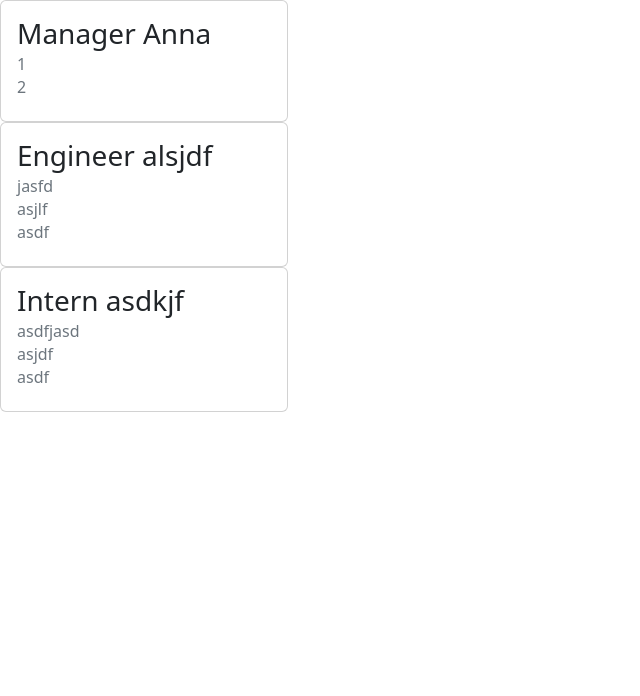
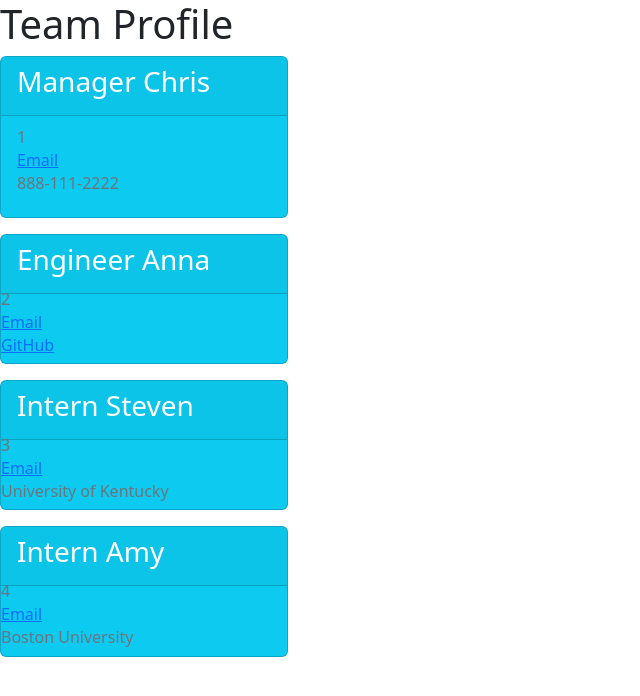
Before and after one commit to annaperlack/team-profile-generator, a website: page index.html in a window 1280 px wide. Shown: the whole page, without its empty margins (0-640 px from the left). Drawn offline with nearby package versions, Linux system fonts and the light colour scheme.

Commit message:
added example HTML to screenshot, completed code to generate HTML, added bootstrap styling

```diff
--- a/index.html
+++ b/index.html
@@ -8,25 +8,41 @@
     <title>Document</title>
   </head>
   <body>
-    <div class="card" style="width: 18rem;">
+  <header>
+  <h1>Team Profile</h1>
+  </header>
+    <div class="card text-white bg-info mb-3" style="max-width: 18rem;">
+    <div class="card-header">
+    <h3 class="card-title">Manager Chris</h3>
+    </div>
     <div class="card-body">
-    <h3 class="card-title">Manager Anna</h3>
     <h6 class="card-subtitle mb-2 text-muted">1</h6>
+    <h6 class="card-subtitle mb-2 text-muted"><a href=mailto:chris@gmail.com>Email</a></h6>
+    <h6 class="card-subtitle mb-2 text-muted">888-111-2222</h6>
+    </div>
+    </div><div class="card text-white bg-info mb-3" style="max-width: 18rem;">
+    <div class="card-header">
+   <h3 class="card-title">Engineer Anna</h3>
+    </div>
     <h6 class="card-subtitle mb-2 text-muted">2</h6>
+    <h6 class="card-subtitle mb-2 text-muted"><a href=mailto:annaperlack@gmail.com>Email</a></h6>
+    <h6 class="card-subtitle mb-2 text-muted"><a href="https://www.github.com/annaperlack">GitHub</a></h6>
     </div>
-    </div><div class="card" style="width: 18rem;">
-    <div class="card-body">
-    <h3 class="card-title">Engineer alsjdf</h3>
-    <h6 class="card-subtitle mb-2 text-muted">jasfd</h6>
-    <h6 class="card-subtitle mb-2 text-muted">asjlf</h6>
-    <h6 class="card-subtitle mb-2 text-muted">asdf</h6>
+    </div><div class="card text-white bg-info mb-3" style="max-width: 18rem;">
+    <div class="card-header">
+    <h3 class="card-title">Intern Steven</h3>
     </div>
-    </div><div class="card" style="width: 18rem;">
-    <div class="card-body">
-    <h3 class="card-title">Intern asdkjf</h3>
-    <h6 class="card-subtitle mb-2 text-muted">asdfjasd</h6>
-    <h6 class="card-subtitle mb-2 text-muted">asjdf</h6>
-    <h6 class="card-subtitle mb-2 text-muted">asdf</h6>
+    <h6 class="card-subtitle mb-2 text-muted">3</h6>
+    <h6 class="card-subtitle mb-2 text-muted"><a href=mailto:steven@gmail.com>Email</a></h6>
+    <h6 class="card-subtitle mb-2 text-muted">University of Kentucky</h6>
+    </div>
+    </div><div class="card text-white bg-info mb-3" style="max-width: 18rem;">
+    <div class="card-header">
+    <h3 class="card-title">Intern Amy</h3>
+    </div>
+    <h6 class="card-subtitle mb-2 text-muted">4</h6>
+    <h6 class="card-subtitle mb-2 text-muted"><a href=mailto:amy@gmail.com>Email</a></h6>
+    <h6 class="card-subtitle mb-2 text-muted">Boston University</h6>
     </div>
     </div>
   </body>
```
Also changed, not shown: index.js (+19 -11 lines), README.md, assets/team-screenshot.png (added).
